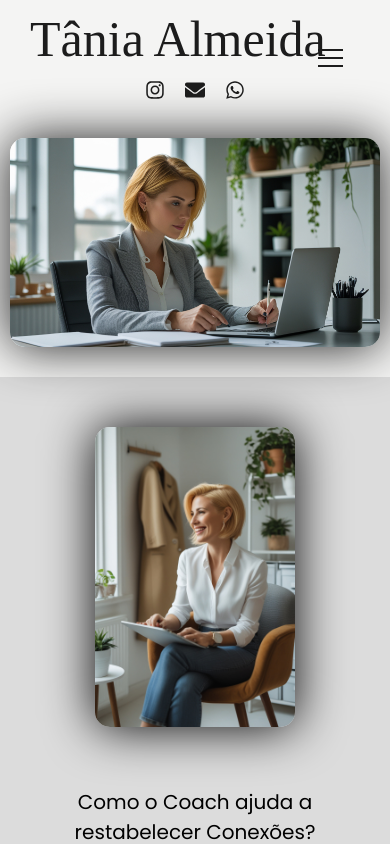
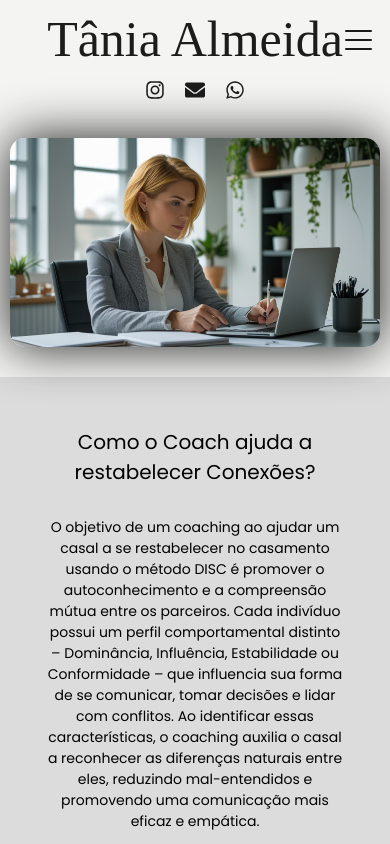
Before and after one commit to MarioCarlaibe/tania-almeida-coach, a React (Vite) app: page / in a window 390 px wide. Shown: the top 844 px of the page. Built offline with nearby package versions, Linux system fonts and the light colour scheme; a web font is replaced by a local one.

Commit message:
troca da lógica do menu hamburguer e ajustes no responsive

```diff
--- a/src/components/footer/index.tsx
+++ b/src/components/footer/index.tsx
@@ -1,9 +1,8 @@
 import styled from "styled-components";
-import { FaInstagram, FaEnvelope, FaWhatsapp, FaCopy, FaHeart, } from "react-icons/fa";
-import { FadeInSection } from "../framer-motion";
+import { FaInstagram, FaEnvelope, FaWhatsapp, FaCopy } from "react-icons/fa";
 import { Link } from "react-router-dom";
 import { useState } from "react";
-import { Alerta } from "../framer-motion";
+import { Alerta, HeartIcon, FadeInSection } from "../framer-motion";
 
 export const FooterMenu = () => {
   const [showAlert, setShowAlert] = useState(false);
@@ -55,9 +54,7 @@ export const FooterMenu = () => {
             </button>
           </Links>
         </Footer>
-        <Credits>
-          <p>2025 | Designed & Coded com <FaHeart /> por Carlaibe.Dev</p>
-        </Credits>
+        <Credits>2025 | Designed & Coded com <HeartIcon /> por Carlaibe.Dev</Credits>
       </FadeInSection>
 
       <Alerta show={showAlert} mensagem={alertMessage} onClose={() => setShowAlert(false)} />
@@ -133,13 +130,13 @@ const Icons = styled.div`
   }
 `;
 const Credits = styled.p`
-  text-align: center;
+  display: flex;
+  justify-content: center;
+  align-items: center;
   padding: 40px;
   background-color: ${({ theme }) => theme.colors.bgInvert};
   color: ${({ theme }) => theme.colors.colorInvert};
   @media (max-width: 768px){
-    & p{
       font-size: 14px;
-    }
   }
 `;
--- a/src/components/framer-motion/index.tsx
+++ b/src/components/framer-motion/index.tsx
@@ -1,6 +1,7 @@
 import React from "react";
 import styled from "styled-components";
 import { motion, AnimatePresence } from "framer-motion";
+import { FaHeart } from "react-icons/fa";
 
 export const FadeInSection = ({ children }: { children: React.ReactNode }) => {
   return (
@@ -14,6 +15,19 @@ export const FadeInSection = ({ children }: { children: React.ReactNode }) => {
     </motion.div>
   );
 };
+
+export const HeartIcon = () => {
+  return (
+    <MotionHeart
+      animate={{ scale: [1, 1.2, 1] }}
+      transition={{ repeat: Infinity, duration: 2 }}
+    />
+  );
+};
+
+const MotionHeart = styled(motion.create(FaHeart))`
+  margin: 0 8px;
+`;
 
 interface AlertaProps {
   show: boolean;
--- a/src/components/header/index.tsx
+++ b/src/components/header/index.tsx
@@ -2,92 +2,48 @@ import styled from "styled-components";
 import { FaInstagram, FaEnvelope, FaWhatsapp } from "react-icons/fa";
 import { AnimatedButton } from "../../themes/button";
 import { Link } from "react-router-dom";
+import { MenuHamburguer } from "../menu-hamburguer"
 
 export const HeaderMenu = () => {
   return (
     <Header>
+      <Title>
+        <Icons>
+          <a href="#"><FaInstagram /></a>
+          <a href="#"><FaEnvelope /></a>
+          <a href="https://wa.me/5516990909090"><FaWhatsapp /></a>
+        </Icons>
         <h1>Tânia Almeida</h1>
-      <Icons>
-        <a href="#">
-          <FaInstagram />
-        </a>
-        <a href="#">
-          <FaEnvelope />
-        </a>
-        <a href="https://wa.me/5516990909090">
-          <FaWhatsapp />
-        </a>
-      </Icons>
-      <nav>
-        <Checkbox id="menu-hamburguer" />
-        <Label htmlFor="menu-hamburguer">
-          <div>
-            <Hamburger />
-          </div>
-        </Label>
+        <MenuHamburguer/>
+      </Title>
        <Menu>
-          <li>
-            <Link to="/">Home</Link>
-          </li>
-          <li>
-            <Link to="/sobre">Sobre</Link>
-          </li>
-          <li>
-            <Link to="/coach">Coach</Link>
-          </li>
-          <li>
-            <Link to="/purpose">Meu propósito</Link>
-          </li>
-          <li>
-            <Link to="/testimony">Depoimentos</Link>
-          </li>
-          <li>
-            <Link to="/contact">Contato</Link>
-          </li>
+        <li><Link to="/">Home</Link></li>
+        <li><Link to="/sobre">Sobre</Link></li>
+        <li><Link to="/coach">Coach</Link></li>
+        <li><Link to="/purpose">Meu propósito</Link></li>
+        <li><Link to="/testimony">Depoimentos</Link></li>
+        <li><Link to="/contact">Contato</Link></li>
         <Button>
           <AnimatedButton />
         </Button>
       </Menu>
-      </nav>
     </Header>
   );
 };
-
-const Header = styled.header`
+const Title = styled.div`
   display: flex;
-  flex-direction: column;
-  position: relative;
+  justify-content: center;
   & h1 {
     padding: 30px;
-    text-align: center;
     font-family: "Imperial Script", cursive;
     font-weight: 400;
     font-size: 100px;
   }
-  & nav {
-    display: flex;
-    justify-content: center;
-  }
-  @media (max-width: 1280px) {
+  @media (max-width: 1280px){
+    flex-direction: column-reverse;
     & h1{
       font-size: 70px;
       padding: 20px 0;
-    }
-    & nav {
-      position: absolute;
-      top: 38px;
-      right: 30px;
-      z-index: 1;
-    }
-    & nav div {
-      position: absolute;
-      right: 10px;
-      cursor: pointer;
-      width: 40px;
-      height: 40px;
-      display: flex;
-      align-items: center;
-      justify-content: center;
     }
   }
   @media (max-width: 768px){
@@ -97,51 +53,42 @@ const Header = styled.header`
       text-align: left;
     }
   }
+`
+const Icons = styled.div`
+  display: flex;
+  position: absolute;
+  top: 70px;
+  left: 12%;
+  gap: 20px;
+  align-items: center;
+  z-index: 10;
+  & a {
+    font-size: 30px;
+    transition: all 0.3s ease-in-out;
+    &:hover {
+      transform: scale(1.2);
+    }
+  }
+  @media (max-width: 1280px){
+    position: relative;
+    inset: 0;
+    justify-content: center;
+    & a{
+      font-size: 25px;
+    }
+  }
+  @media (max-width: 768px){
+    & a{
+      font-size: 20px;
+    }
+  }
 `;
-
-const Label = styled.label`
+const Header = styled.header`
   display: flex;
   flex-direction: column;
-  width: 40px;
-  height: 40px;
+  position: relative;
   align-items: center;
-  justify-content: center;
-  display: none;
-  @media (max-width: 1280px) {
-    display: block;
-  }
 `;
-
-const Hamburger = styled.span`
-  background-color: ${({ theme }) => theme.colors.color};
-  position: relative;
-  width: 25px;
-  height: 2px;
-  transition: 0.5s ease-in-out;
-  display: none;
-
-  &::before,
-  &::after {
-    content: "";
-    background-color: ${({ theme }) => theme.colors.color};
-    position: absolute;
-    width: 100%;
-    height: 100%;
-    transition: 0.2s ease-in-out;
-  }
-
-  &::before {
-    top: -8px;
-  }
-
-  &::after {
-    bottom: -8px;
-  }
-  @media (max-width: 1280px) {
-    display: block;
-  }
-`;
-
 const Menu = styled.ul`
   display: flex;
   width: 1280px;
@@ -165,20 +112,8 @@ const Menu = styled.ul`
       color: ${({ theme }) => theme.colors.colorInvert};
     }
   }
-
   @media (max-width: 1280px) {
     display: none;
-    width: 230px;
-    background-color: ${({ theme }) => theme.colors.bg};
-    padding: 20px;
-    border-radius: 10px;
-    margin-top: 60px;
-    border: 2px solid ${({ theme }) => theme.colors.color};
-    & a {
-      display: block;
-      padding: 20px;
-      text-align: center;
-    }
   }
 `;
 const Button = styled.li`
@@ -186,56 +121,3 @@ const Button = styled.li`
   justify-content: center;
   margin-top: 15px;
 `;
-
-const Checkbox = styled.input.attrs({ type: "checkbox" })`
-  display: none;
-
-  &:checked ~ ${Label} ${Hamburger} {
-    transform: rotate(45deg);
-  }
-
-  &:checked ~ ${Label} ${Hamburger}::before {
-    transform: rotate(90deg);
-    top: 0;
-    width: 100%;
-  }
-
-  &:checked ~ ${Label} ${Hamburger}::after {
-    transform: rotate(90deg);
-    bottom: 0;
-    width: 100%;
-  }
-  @media (max-width: 1280px) {
-    &:checked ~ ${Menu} {
-      display: block;
-    }
-  }
-`;
-const Icons = styled.div`
-  display: flex;
-  gap: 20px;
-  position: absolute;
-  top: 80px;
-  left: 10%;
-  & a {
-    font-size: 30px;
-    transition: all 0.3s ease-in-out;
-    &:hover {
-      transform: scale(1.2);
-    }
-  }
-  @media (max-width: 1280px){
-    position: relative;
-    justify-content: center;
-    top: 0;
-    left: 0;
-    & a{
-      font-size: 25px;
-    }
-  }
-  @media (max-width: 768px){
-    & a{
-      font-size: 20px;
-    }
-  }
-`;
--- a/src/components/main/index.tsx
+++ b/src/components/main/index.tsx
@@ -7,11 +7,9 @@ import { FadeInSection } from "../framer-motion";
 export const MainCover = () => {
   return (
     <>
-      <FadeInSection>
         <Section>
           <img src={coverMain} alt="Cover Main" />
         </Section>
-      </FadeInSection>
       <FadeInSection>
         <Coach>
           <img src={coachImg} alt="Coach Image" />
@@ -166,7 +164,7 @@ const Coach = styled.article`
     }
   }
   @media (max-width: 1280px){
-    flex-direction: column;
+    flex-direction: column-reverse;
     align-items: center;
     gap: 60px;
     & div{
--- /dev/null
+++ b/src/components/menu-hamburguer/index.tsx
@@ -0,0 +1,160 @@
+import React, { useState, useRef, useEffect } from 'react';
+import styled, { css } from 'styled-components';
+import { motion, AnimatePresence } from 'framer-motion';
+import { Link } from "react-router-dom";
+import { AnimatedButton } from "../../themes/button";
+
+interface HamburgerProps {
+    $isOpen: boolean;
+  }
+
+const menuVariants = {
+    hidden: { opacity: 0, y: -20 },
+    visible: { opacity: 1, y: 0 },
+    exit: { opacity: 0, y: -10 }
+  };
+
+export const MenuHamburguer: React.FC = () => {
+    const [isOpen, setIsOpen] = useState(false);
+    const menuRef = useRef<HTMLDivElement>(null);
+
+    useEffect(() => {
+      const handleClickOutside = (e: MouseEvent) => {
+        if (menuRef.current && !menuRef.current.contains(e.target as Node)) {
+          setIsOpen(false);
+        }
+      };
+
+      document.addEventListener('mousedown', handleClickOutside);
+      return () => document.removeEventListener('mousedown', handleClickOutside);
+    }, []);
+
+    return (
+      <Container ref={menuRef}>
+        <HamburgerButton onClick={() => setIsOpen(!isOpen)} $isOpen={isOpen}>
+          <span />
+          <span />
+          <span />
+        </HamburgerButton>
+
+        <AnimatePresence>
+          {isOpen && (
+            <MotionMenu
+              variants={menuVariants}
+              initial="hidden"
+              animate="visible"
+              exit="exit"
+              transition={{ duration: 0.3 }}
+            >
+              <ul>
+                <li><Link to="/">Home</Link></li>
+                <li><Link to="/sobre">Sobre</Link></li>
+                <li><Link to="/coach">Coach</Link></li>
+                <li><Link to="/purpose">Meu propósito</Link></li>
+                <li><Link to="/testimony">Depoimentos</Link></li>
+                <li><Link to="/contact">Contato</Link></li>
+                <Button><AnimatedButton/></Button>
+              </ul>
+            </MotionMenu>
+          )}
+        </AnimatePresence>
+      </Container>
+    );
+  };
+  const Container = styled.div`
+  position: absolute;
+  top: 55px;
+  right: 30px;
+  @media (max-width: 768px){
+    top: 28px;
+    right: 15px;
+  }
+`;
+const HamburgerButton = styled.button<HamburgerProps>`
+  width: 30px;
+  height: 24px;
+  position: relative;
+  display: flex;
+  flex-direction: column;
+  justify-content: center;
+  background: transparent;
+  border: none;
+  cursor: pointer;
+  & span {
+    height: 3px;
+    width: 100%;
+    background: ${({ theme }) => theme.colors.color};
+    border-radius: 2px;
+    transition: 0.3s;
+    position: absolute;
+    &:nth-child(1){
+      top: 0;
+    }
+    &:nth-child(3) {
+      bottom: 0;
+    }
+    ${({ $isOpen }) => $isOpen && css`
+        &:nth-child(1) {
+          transform: rotate(135deg);
+          top: 11px;
+        }
+        &:nth-child(2) {
+          transform: rotate(45deg)
+        }
+        &:nth-child(3) {
+          transform: rotate(135deg);
+          bottom: 10px;
+        }
+      `}
+  }
+  display: none;
+  @media (max-width: 1280px){
+    display: flex;
+  }
+  @media (max-width: 768px){
+    & span {
+    height: 2px;
+    width: 90%;
+      &:nth-child(1){
+      top: 2px;
+      }
+      &:nth-child(3) {
+        bottom: 2px;
+      }
+      ${({ $isOpen }) => $isOpen && css`
+        &:nth-child(1) {
+          top: 11px;
+        }
+        &:nth-child(3) {
+          bottom: 11px;
+        }
+      `}
+    }
+  }
+`;
+const MotionMenu = styled(motion.nav)`
+  position: absolute;
+  top: 40px;
+  width: 200px;
+  display: flex;
+  justify-content: center;
+  text-align: center;
+  right: 0;
+  background-color: ${({ theme }) => theme.colors.bgInvert};
+  box-shadow: 0 4px 8px rgba(0,0,0,0.1);
+  padding: 1rem;
+  border-radius: 8px;
+  z-index: 10;
+  li {
+    margin-bottom: 10px;
+    a {
+      color: ${({ theme }) => theme.colors.colorInvert};
+      font-weight: 500;
+    }
+  }
+`;
+const Button = styled.li`
+  display: flex;
+  justify-content: center;
+  margin-top: 15px;
+`;
```
Lines whose indentation alone changed are shown as unchanged.
